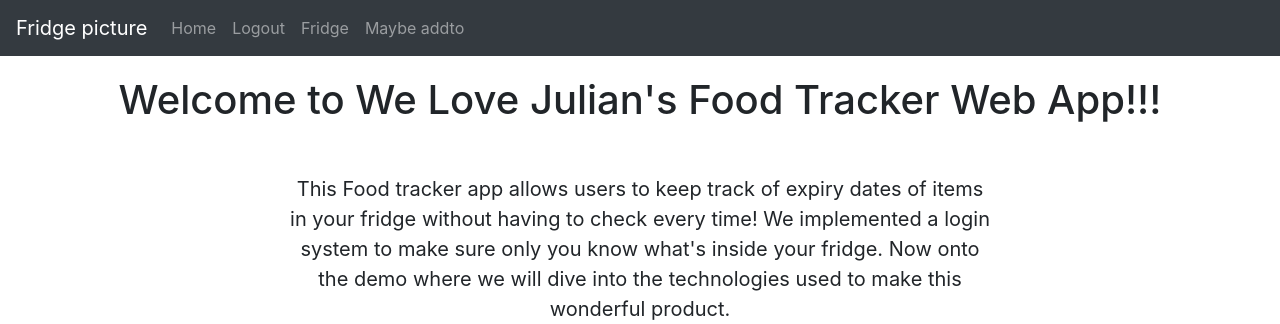
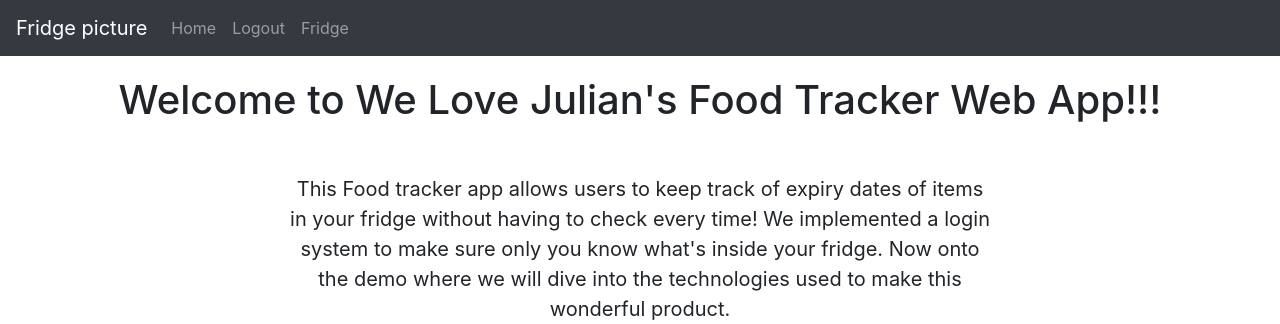
Before and after one commit to eugenio-luo/HackTheBurgh, a Flask app: page / in a window 1280 px wide. Shown: the top 324 px of the page. Run offline with Flask 3, Linux system fonts and the light colour scheme; a user stored in the database is signed in.

Commit message:
very good

```diff
--- a/templates/fridge_home.html
+++ b/templates/fridge_home.html
@@ -55,9 +55,6 @@
         </li>
         <li class="nav-item">
           <a class="nav-link" href="/fridge">Fridge</a>
-        </li>
-        <li class="nav-item">
-          <a class="nav-link" href="/addtofridge">Maybe addto</a>
         </li>
         {% endif %}
       </ul>
--- a/templates/index.html
+++ b/templates/index.html
@@ -45,9 +45,6 @@
           <li class="nav-item">
             <a class="nav-link" href="/fridge">Fridge</a>
           </li>
-          <li class="nav-item">
-            <a class="nav-link" href="/addtofridge">Maybe addto</a>
-          </li>
           {% endif %}
         </ul>
       </div>
--- a/templates/login.html
+++ b/templates/login.html
@@ -39,9 +39,6 @@
         <li class="nav-item">
           <a class="nav-link" href="/fridge">Fridge</a>
         </li>
-        <li class="nav-item">
-          <a class="nav-link" href="/addtofridge">Maybe addto</a>
-        </li>
         {% endif %}
       </ul>
     </div>
--- a/templates/signup.html
+++ b/templates/signup.html
@@ -51,9 +51,6 @@
         <li class="nav-item">
           <a class="nav-link" href="/fridge">Fridge</a>
         </li>
-        <li class="nav-item">
-          <a class="nav-link" href="/addtofridge">Maybe addto</a>
-        </li>
         {% endif %}
       </ul>
     </div>
```
